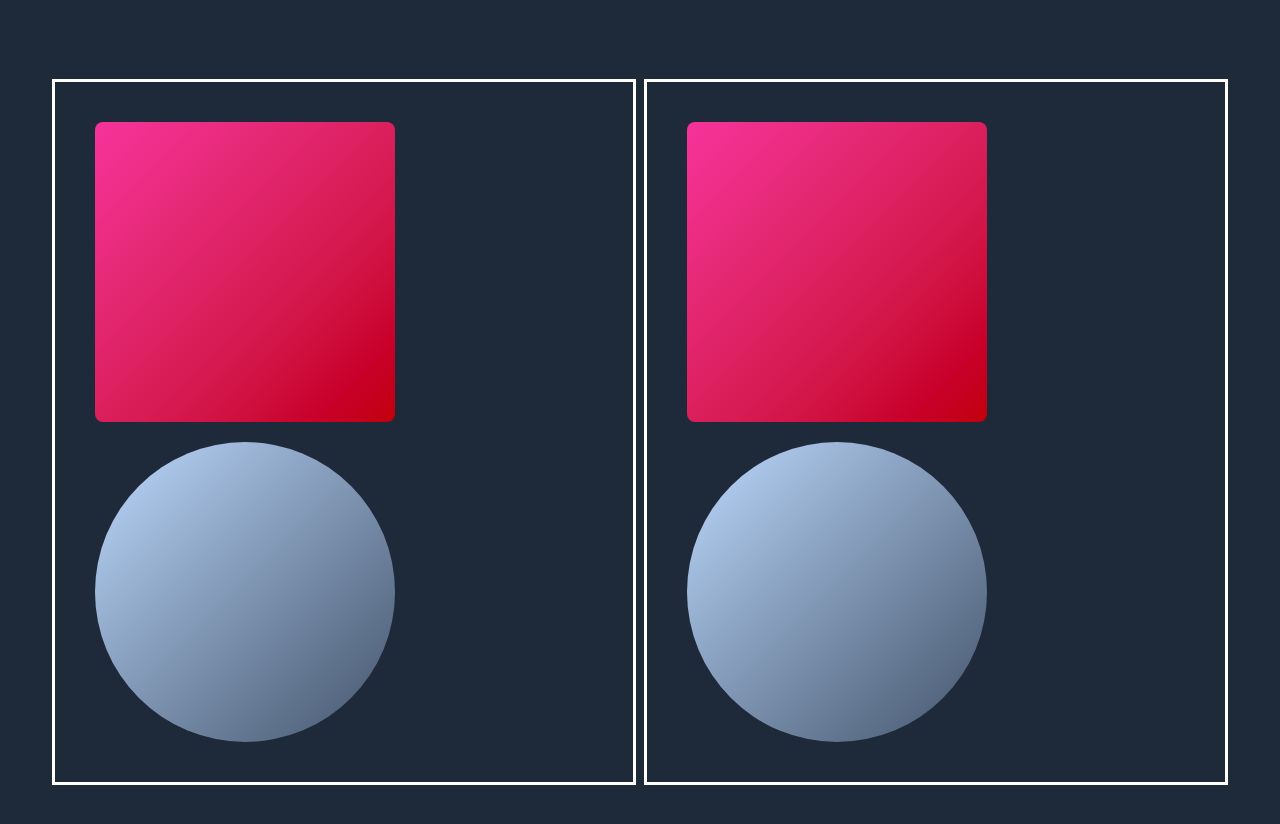
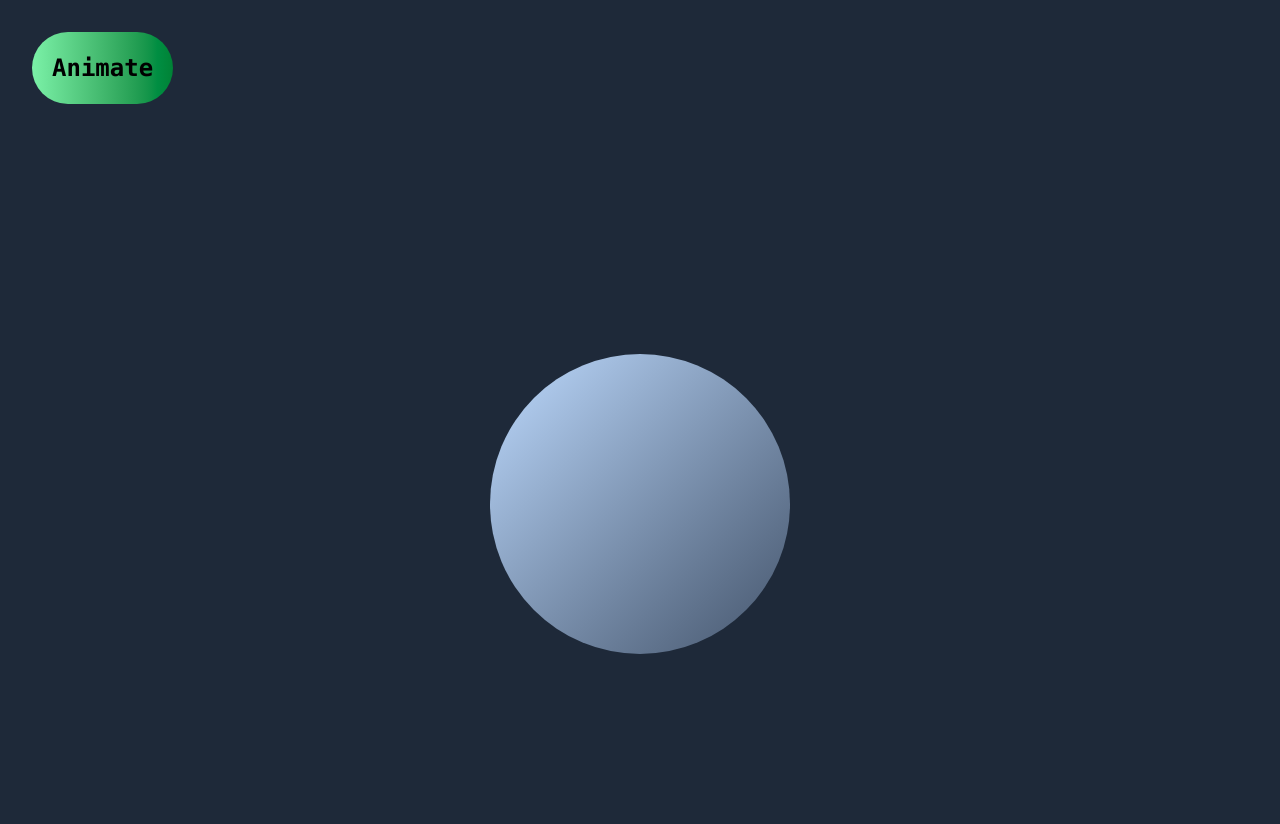
Before and after one commit to shome98/casual_repo_17aug25_shome, a React (Vite) app in the folder gsap-react-27aug25/: page / in a window 1280 px wide. Shown: the top 824 px of the page. Built offline with nearby package versions, Linux system fonts and the light colour scheme.

Commit message:
useing circle animation with button click

```diff
--- a/gsap-react-27aug25/src/App.tsx
+++ b/gsap-react-27aug25/src/App.tsx
@@ -1,38 +1,28 @@
 import { useGSAP } from "@gsap/react";
 import gsap from "gsap";
-import { useRef } from "react";
+import { useRef, useState } from "react";
 
 function App() {
-  const boxref = useRef<HTMLDivElement>(null);
-  const containerRef = useRef<HTMLDivElement>(null);
-  useGSAP(
-    () => {
-      //   gsap.from(boxref.current, {
-      //     rotate: 360,
-      //     duration: 1,
-      //     delay:1
-      //  })
-      gsap.from(".box-gradient", {
-        rotate: 3600,
-        scale: 0,
-        duration: 1,
-        opacity: 0,
-        delay: 0.5,
-      });
-    },
-    { scope:containerRef }
-  );
+  const [circle, SetCircle] = useState(0);
+  const random = gsap.utils.random(-500, 500,10);
+  const handleAnimate = () => {
+    SetCircle(random);
+  };
+  const circleAnimate = () => {
+    gsap.to('.circle-gradient', {
+      x: circle,
+      duration: 0.5
+    })
+  };
+  useGSAP(circleAnimate, [circle]);
+
   return (
     <>
+      <button onClick={handleAnimate} className="button-green">
+        Animate
+      </button>
       <main>
-        <div ref={containerRef} className="container">
-          <div ref={boxref} className="box-gradient"></div>
-          <div className="circle-gradient"></div>
-        </div>
-        <div className="container">
-          <div className="box-gradient"></div>
-          <div className="circle-gradient"></div>
-        </div>
+        <div className="circle-gradient"></div>
       </main>
     </>
   );
--- a/gsap-react-27aug25/src/index.css
+++ b/gsap-react-27aug25/src/index.css
@@ -17,3 +17,8 @@ main{
 @utility container{
   @apply p-[20px] border-[3px] border-solid border-[#fff]
 }
+@layer components{
+  .button-green{
+    @apply p-[20px] rounded-full bg-gradient-to-r from-green-300 to-green-700 border-none text-black font-semibold text-2xl
+  }
+}
```
